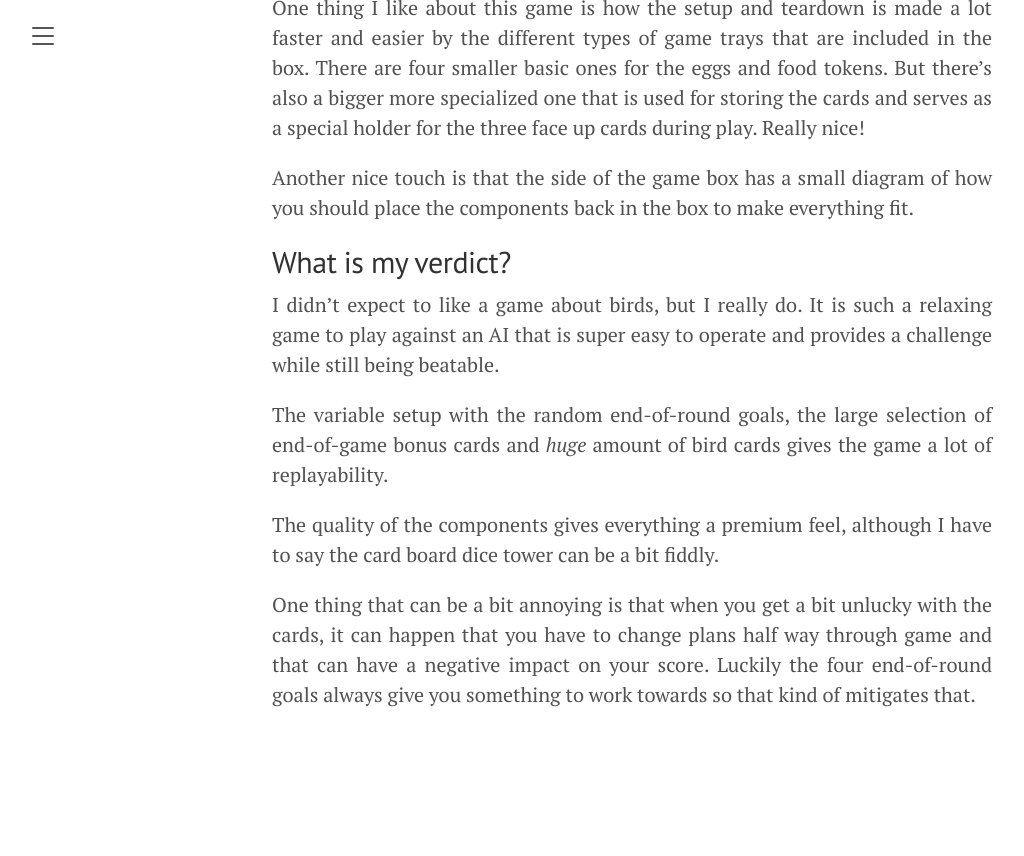
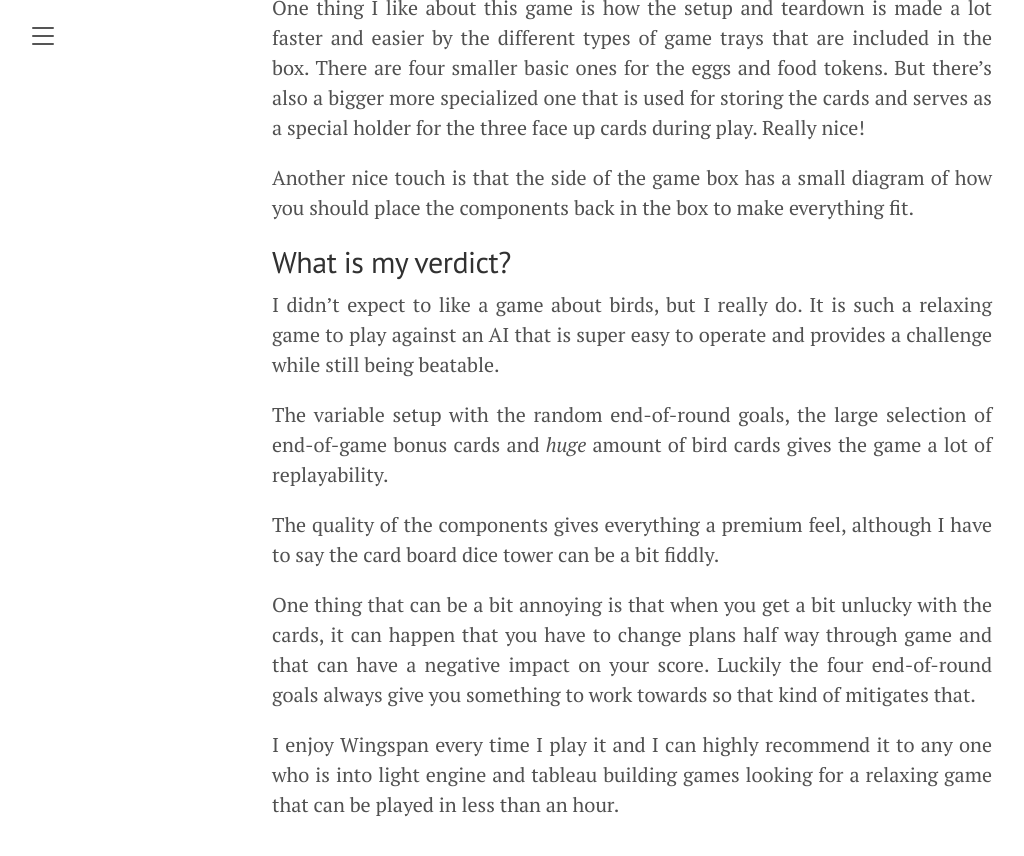
Before and after one commit to singlemeeple/singlemeeple.github.io, a Jekyll site: the page built from _posts/2021-07-09-wingspan-a-solo-review.md, in a window 1280 px wide and 900 px high, scrolled down 5379 px. Shown: the top 856 px of the window, without its empty margins (8-1032 px from the left). Built offline with Jekyll 4.4.1, drawn with Linux system fonts in a browser that asks for light colours; before the commit the page ends 6169 px from its top, so only the background shows below that.

Commit message:
Add conclusion for Wingspan

```diff
--- a/_posts/2021-07-09-wingspan-a-solo-review.md
+++ b/_posts/2021-07-09-wingspan-a-solo-review.md
@@ -173,3 +173,7 @@
 cards, it can happen that you have to change plans half way through game and
 that can have a negative impact on your score. Luckily the four end-of-round
 goals always give you something to work towards so that kind of mitigates that.
+
+I enjoy Wingspan every time I play it and I can highly recommend it to any one
+who is into light engine and tableau building games looking for a relaxing game
+that can be played in less than an hour.
```
